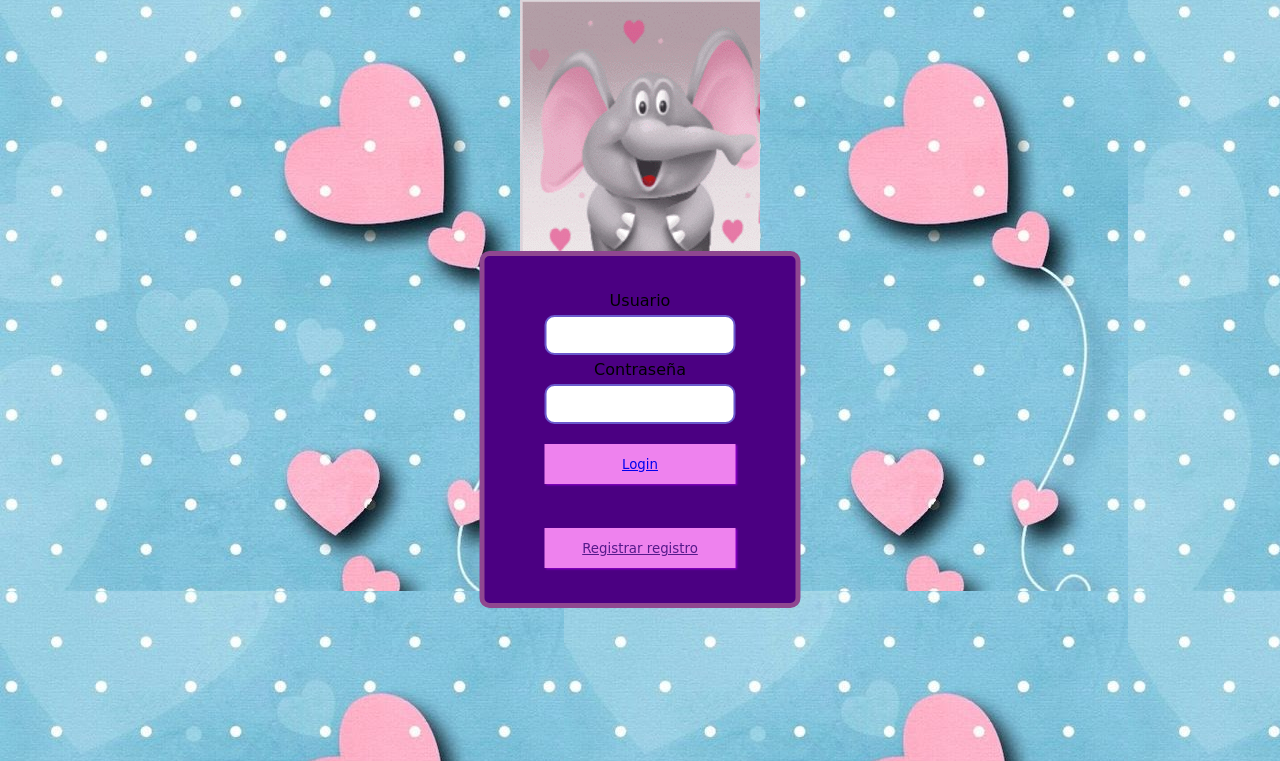
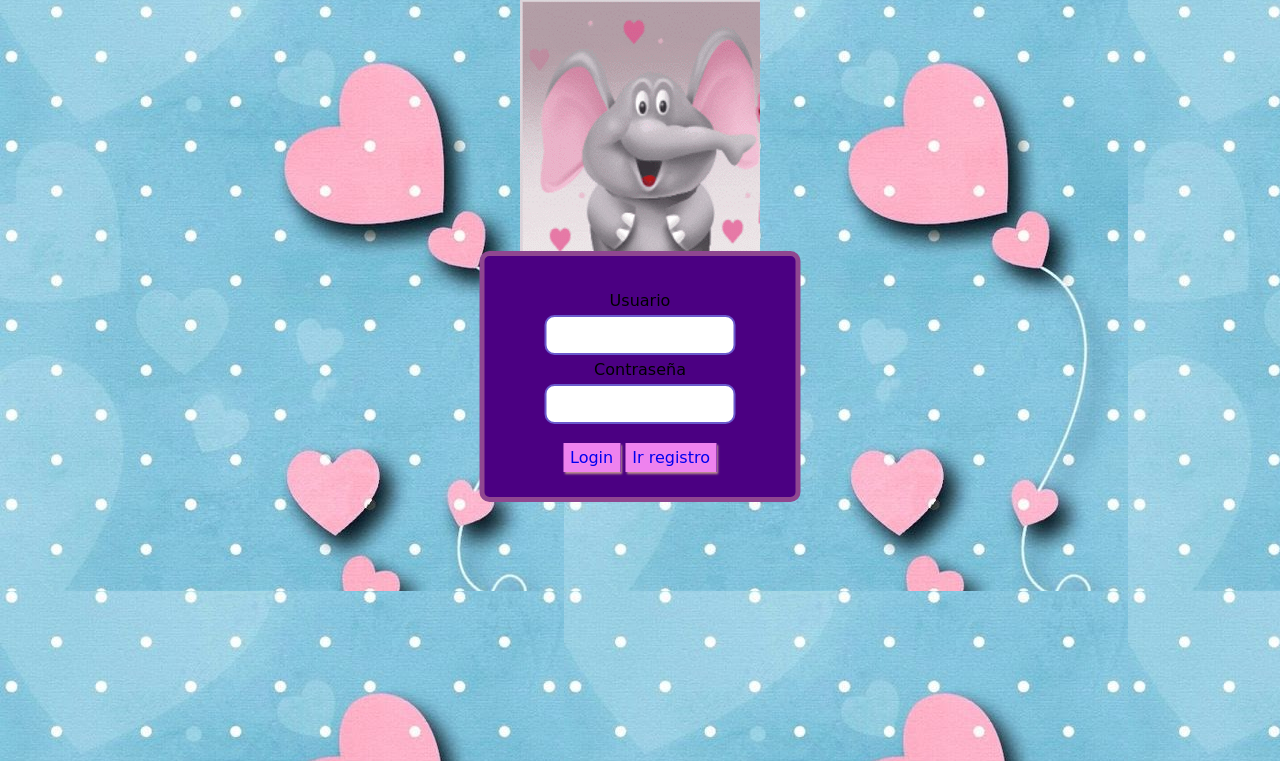
Before and after one commit to mary0103-subo/todolist, a PHP site: page /login.php in a window 1280 px wide. Shown: the part 39-800 px from the top of the page. Run offline with PHP 8.4, Linux system fonts and the light colour scheme.

Commit message:
css mejorando

```diff
--- a/estilo.css
+++ b/estilo.css
@@ -39,15 +39,19 @@ body{
      padding: 0 8px;
  }
 
- .formulario button{
-     margin-top: 20px;
+ .formulario a{
+     margin-top: 70px;
      cursor: pointer;
      border: none;
      height: 40px;
      background-color: violet;
-     box-shadow: 1px 1px 2px darkviolet;
+     box-shadow: 1px 2px 2px rosybrown;
+     text-decoration: none;
+     padding: 5px 7px;
  }
- .formulario button:hover{
-     background-color: mediumpurple;
+ .formulario a:hover{
+     background: rgb(83, 3, 83);
+     color: thistle;
      text-decoration: none;
+
  }
--- a/login.php
+++ b/login.php
@@ -19,9 +19,9 @@
    <label >Usuario</label>
    <input type="text" id="input-usuario" placehoder="201615146h@utea.edu.pe" autocomplete="off">
      <label >Contraseña</label>
-     <input type="password" id="input-clave" placehoder="********">
-   <button type="submit" class="button"><a  href="entrada.php">Login</a></button> <br>
-   <button><a href="">Registrar registro</a></button>
+     <input type="password" id="input-clave" placehoder="********"> <br>
+   <a  href="entrada.php">Login</a>
+   <a href="conexion.php">Ir registro</a>
    </form>
 
 
```
Also changed, not shown: login.css (added).
